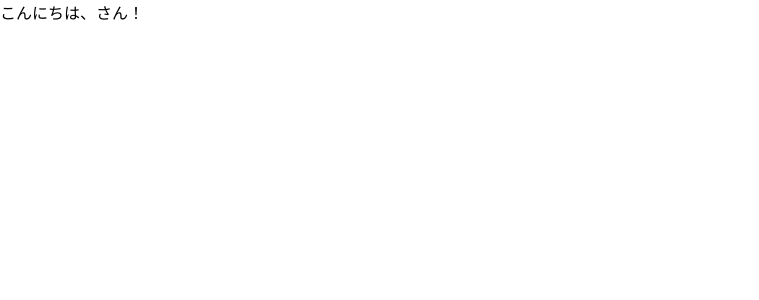
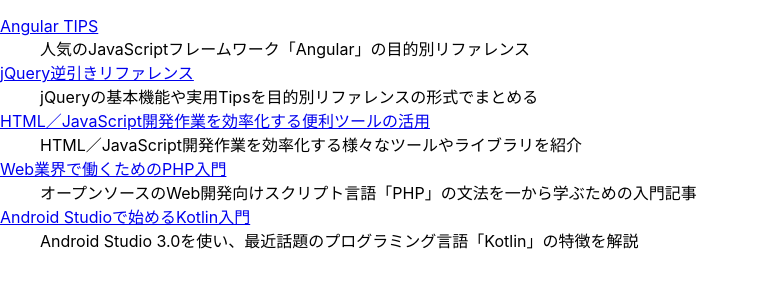
Before and after one commit to rasclass/react_practice, a React (Create React App) app: page / in a window 1280 px wide. Shown: the top 300 px of the page, without its empty margins (0-759 px from the left). Built offline with nearby package versions, Linux system fonts and the light colour scheme.

Commit message:
繰り返し

```diff
--- /dev/null
+++ b/src/MyArticle.js
@@ -0,0 +1,19 @@
+import React, {Component} from 'react';
+
+export default class MyArticle extends Component{
+    render(){
+        return(
+            <React.Fragment>
+            <dt>
+                <a href={this.props.url}>
+                    {this.props.title}
+                </a>
+            </dt>
+            <dd>
+                {this.props.description}
+            </dd>
+        </React.Fragment>
+
+        );
+    }
+}
--- a/src/index.js
+++ b/src/index.js
@@ -3,13 +3,46 @@
 import './index.css';
 import MyHello from './MyHello'
 import * as serviceWorker from './serviceWorker';
+import MyArticle from './MyArticle';
+
+const articles = [
+  {
+    url: 'https://www.atmarkit.co.jp/ait/series/9383/',
+    title: 'Angular TIPS',
+    description: '人気のJavaScriptフレームワーク「Angular」の目的別リファレンス',
+    isNew: true
+  },
+  {
+    url: 'https://www.buildinsider.net/web/jqueryref',
+    title: 'jQuery逆引きリファレンス',
+    description: 'jQueryの基本機能や実用Tipsを目的別リファレンスの形式でまとめる',
+    isNew: false
+  },
+  {
+    url: 'https://codezine.jp/article/corner/578',
+    title: 'HTML／JavaScript開発作業を効率化する便利ツールの活用',
+    description: 'HTML／JavaScript開発作業を効率化する様々なツールやライブラリを紹介',
+    isNew: true
+  },
+  {
+    url: 'https://www.atmarkit.co.jp/ait/series/1432/',
+    title: 'Web業界で働くためのPHP入門',
+    description: 'オープンソースのWeb開発向けスクリプト言語「PHP」の文法を一から学ぶための入門記事',
+    isNew: false
+  },
+  {
+    url: 'https://www.atmarkit.co.jp/ait/series/8323/',
+    title: 'Android Studioで始めるKotlin入門',
+    description: 'Android Studio 3.0を使い、最近話題のプログラミング言語「Kotlin」の特徴を解説',
+    isNew: false
+  },
+];
 
 ReactDOM.render(
-  <MyHello />,
+  <dl>
+    {articles.map((article) => <MyArticle {...article} key={article.url}/>)}
+  </dl>,
   document.getElementById('root')
 );
 
-// If you want your app to work offline and load faster, you can change
-// unregister() to register() below. Note this comes with some pitfalls.
-// Learn more about service workers: https://bit.ly/CRA-PWA
 serviceWorker.unregister();
```
